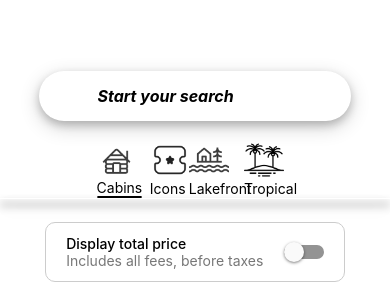
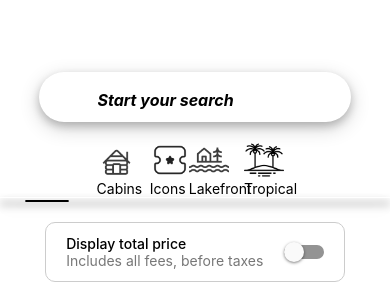
Before and after one commit to feolive/myCloneApp, a React Native app: screen / in a window 390 px wide. Shown: the top 284 px of the page. Built offline with nearby package versions, Linux system fonts and the light colour scheme.

Commit message:
modify the underline position

```diff
--- a/App.tsx
+++ b/App.tsx
@@ -34,7 +34,6 @@ export default function App() {
                 style={styles.h_nav_img}
               />
               <Text>Cabins</Text>
-              <View style={styles.h_nav_selected}></View>
             </TouchableOpacity>
           </View>
           <View style={styles.h_nav_item}>
@@ -65,6 +64,7 @@ export default function App() {
             </TouchableOpacity>
           </View>
         </View>
+        <View style={styles.h_nav_selected}></View>
         <View style={styles.h_spliter}></View>
       </View>
 
@@ -147,9 +147,12 @@ const styles = StyleSheet.create({
     justifyContent: "center",
   },
   placeholder: {
+    flexDirection: "row",
+    alignItems: "center",
+    justifyContent: "center",
     position: "absolute",
     left: "25%",
-    top: "12.5%",
+    top: "15%",
     color: "#000",
     fontSize: 16,
     fontWeight: "bold",
@@ -191,6 +194,10 @@ const styles = StyleSheet.create({
     height: 40,
   },
   h_nav_selected: {
+    position: "absolute",
+    top: 130,
+    left: 25,
+    width: 44,
     height: 1,
     backgroundColor: "#000",
     borderWidth: 1,
```
